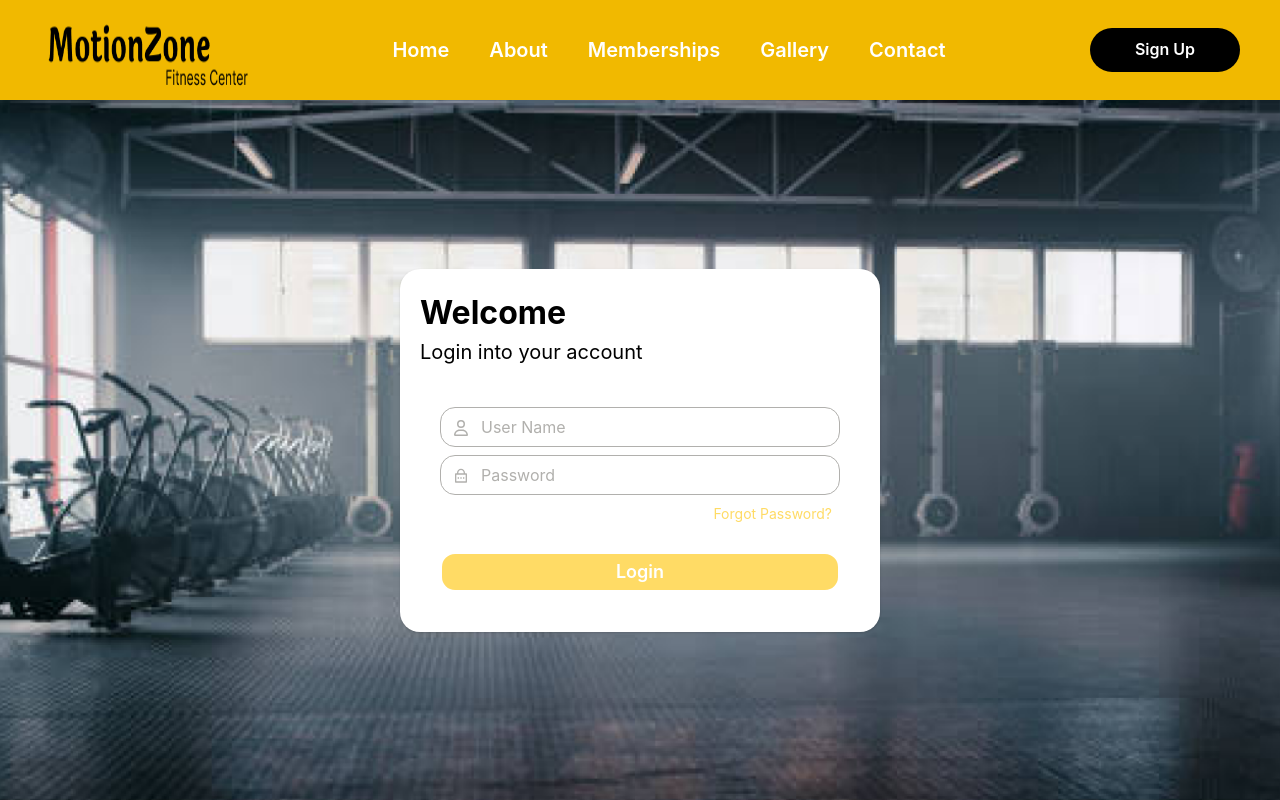
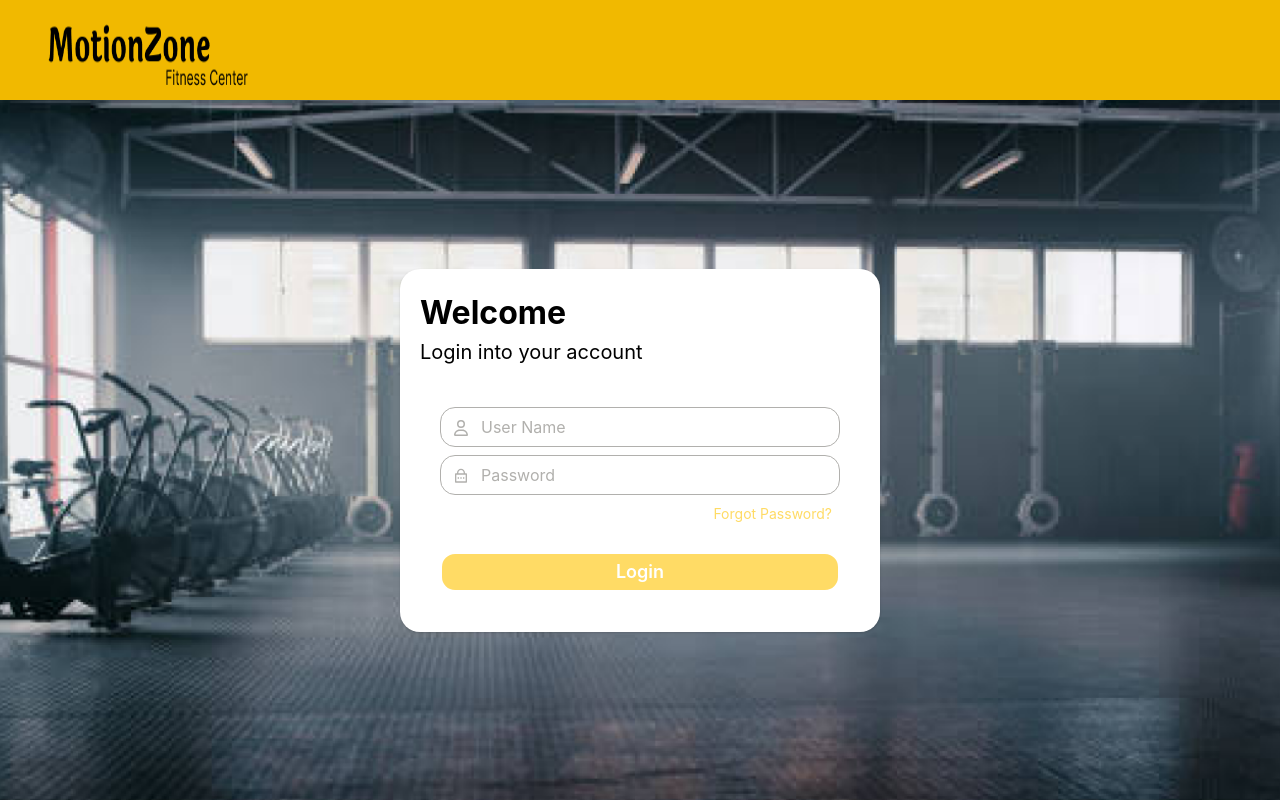
Before and after one commit to GymManagmentSystem/gym_client_web_app, a React (Vite) app: page / in a window 1280 px wide. Built offline with nearby package versions, Linux system fonts and the light colour scheme.

Commit message:
update login header

```diff
--- a/src/components/login/Header.tsx
+++ b/src/components/login/Header.tsx
@@ -1,22 +1,9 @@
-import {
-  Button,
-  HStack,
-  Image,
-  Text,
-  Box,
-  useBreakpointValue,
-} from "@chakra-ui/react";
+import { HStack, Image, Box, useBreakpointValue } from "@chakra-ui/react";
 import Logo from "../../assets/logo.png";
 import LoginDrawer from "./LoginDrawer";
-import { Link, useLocation } from "react-router-dom";
 
 const Header = () => {
   const isMobile = useBreakpointValue({ base: true, lg: false });
-  const location = useLocation();
-
-  const getFocusStyles = (path: any) => {
-    return location.pathname === path ? focusStyles : {};
-  };
 
   return (
     <Box bg="#F1B900" width="100%">
@@ -28,59 +15,10 @@ const Header = () => {
       ) : (
         <HStack {...HstackStyles}>
           <Image {...logo} />
-          <HStack spacing={10}>
-            <Link to="/commonHome">
-              <Text sx={{ ...textStyles, ...getFocusStyles("/commonHome") }}>
-                Home
-              </Text>
-            </Link>
-            <Link to="/about">
-              <Text sx={{ ...textStyles, ...getFocusStyles("/about") }}>
-                About
-              </Text>
-            </Link>
-            <Link to="/memberships">
-              <Text sx={{ ...textStyles, ...getFocusStyles("/memberships") }}>
-                Memberships
-              </Text>
-            </Link>
-            <Link to="/gallery">
-              <Text sx={{ ...textStyles, ...getFocusStyles("/gallery") }}>
-                Gallery
-              </Text>
-            </Link>
-            <Link to="/contact">
-              <Text sx={{ ...textStyles, ...getFocusStyles("/contact") }}>
-                Contact
-              </Text>
-            </Link>
-          </HStack>
-
-          <Button {...signupButton}>Sign Up</Button>
         </HStack>
       )}
     </Box>
   );
-};
-
-const textStyles = {
-  fontSize: "20px",
-  fontWeight: "semibold",
-  color: "#fff",
-  _hover: {
-    color: "#000",
-    cursor: "pointer",
-  },
-};
-
-const focusStyles = {
-  color: "#000",
-  bg: "#fff",
-  width: "auto",
-  height: "auto",
-  px: 5,
-  py: 1,
-  borderRadius: "15px",
 };
 
 const isMobileLogo = {
@@ -105,13 +43,4 @@ const logo = {
   height: "80px",
 };
 
-const signupButton = {
-  height: "44px",
-  width: "150px",
-  bg: "#000",
-  color: "#fff",
-  borderRadius: "30px",
-  _hover: { bg: "#fff", color: "#000", borderRadius: "30px" },
-};
-
 export default Header;
--- a/src/pages/Payments.tsx
+++ b/src/pages/Payments.tsx
@@ -3,6 +3,10 @@ import Footer from "../components/Footer";
 import HomeHeader from "../components/Home/HomeHeader";
 import PaymentHistoryTable from "../components/Payments/PaymentHistoryTable";
 import HorizontalBar from "../components/HorizontalBar";
+import { motion } from "framer-motion";
+import useAnimatedInView from "../hooks/useAnimatedInView";
+
+const MotionText = motion(Text);
 
 const Payments = () => {
   const paymentList = [
@@ -28,6 +32,9 @@ const Payments = () => {
       ExpireDate: "2025-03-20",
     },
   ];
+
+  const { ref: textRef, isInView: isTextInView } = useAnimatedInView();
+
   return (
     <>
       <Grid
@@ -57,7 +64,15 @@ const Payments = () => {
           padding="0"
           bg="#fff"
         >
-          <Text sx={titleText}>Payments</Text>
+          <MotionText
+            ref={textRef}
+            sx={titleText}
+            initial={{ opacity: 0, x: 50 }}
+            animate={
+              isTextInView ? { opacity: 1, x: 0 } : { opacity: 0, x: 50 }
+            }
+            transition={{ duration: 1, ease: "easeOut" }}
+          >Payments</MotionText>
           <Text sx={subText}>Your Payment History</Text>
           <PaymentHistoryTable paymentDetails={paymentList} />
           <Box mt={{ base: 3, lg: 5 }} mb={{ base: 2, lg: 5 }}>
--- a/src/pages/Schedule.tsx
+++ b/src/pages/Schedule.tsx
@@ -3,6 +3,10 @@ import Footer from "../components/Footer";
 import HomeHeader from "../components/Home/HomeHeader";
 import WeekScheduleCard from "../components/Schedule/WeekScheduleCard";
 import HorizontalBar from "../components/HorizontalBar";
+import { motion } from "framer-motion";
+import useAnimatedInView from "../hooks/useAnimatedInView";
+
+const MotionText = motion(Text);
 
 interface Day {
   weekNo: number;
@@ -67,6 +71,9 @@ const Schedule = () => {
   ];
 
   const groupedWeekScheduleData = groupByWeek(weekScheduleData);
+
+  const { ref: textRef, isInView: isTextInView } = useAnimatedInView();
+
   return (
     <>
       <Grid
@@ -96,7 +103,17 @@ const Schedule = () => {
           padding="0"
           bg="#fff"
         >
-          <Text sx={titleText}>Schedule</Text>
+          <MotionText
+            ref={textRef}
+            sx={titleText}
+            initial={{ opacity: 0, x: 50 }}
+            animate={
+              isTextInView ? { opacity: 1, x: 0 } : { opacity: 0, x: 50 }
+            }
+            transition={{ duration: 1, ease: "easeOut" }}
+          >
+            Schedule
+          </MotionText>
           <Text sx={subText}>Current Schedule</Text>
 
           {Object.entries(groupedWeekScheduleData).map(([weekNo, days]) => (
```
